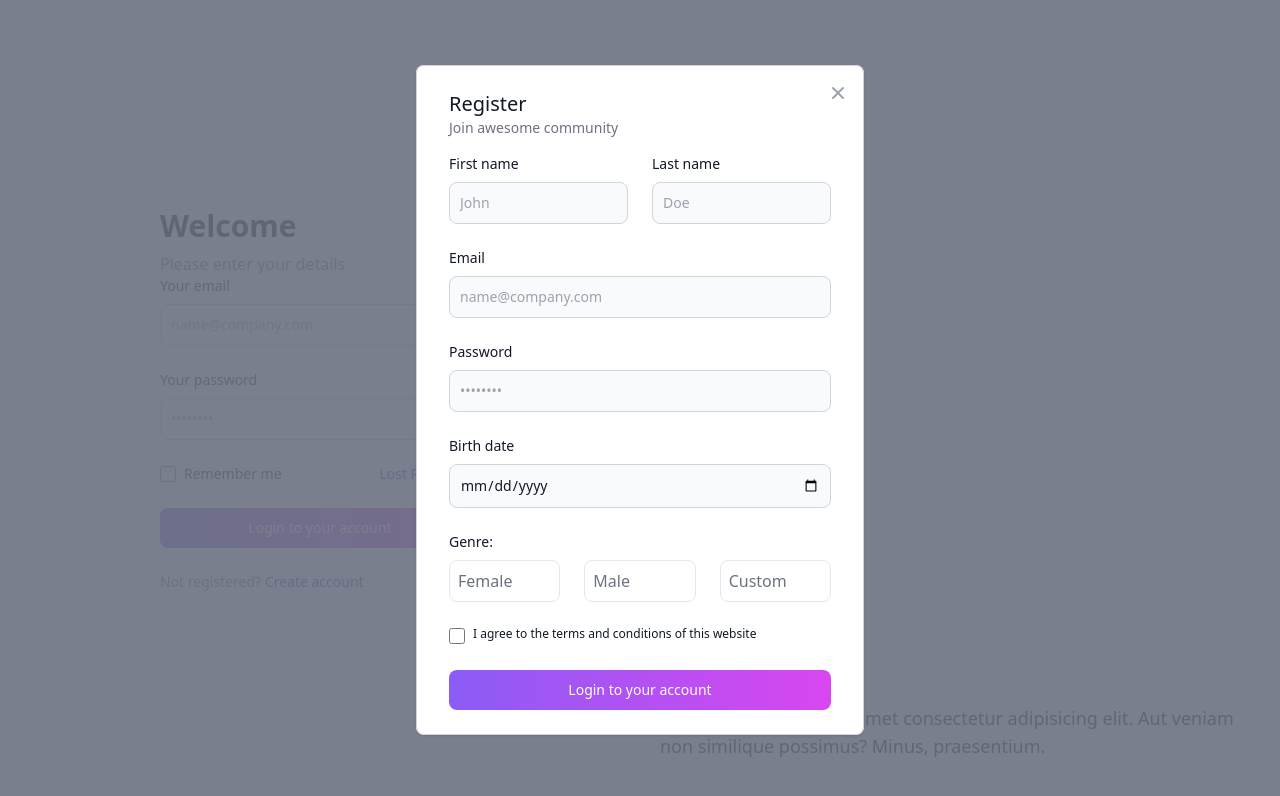
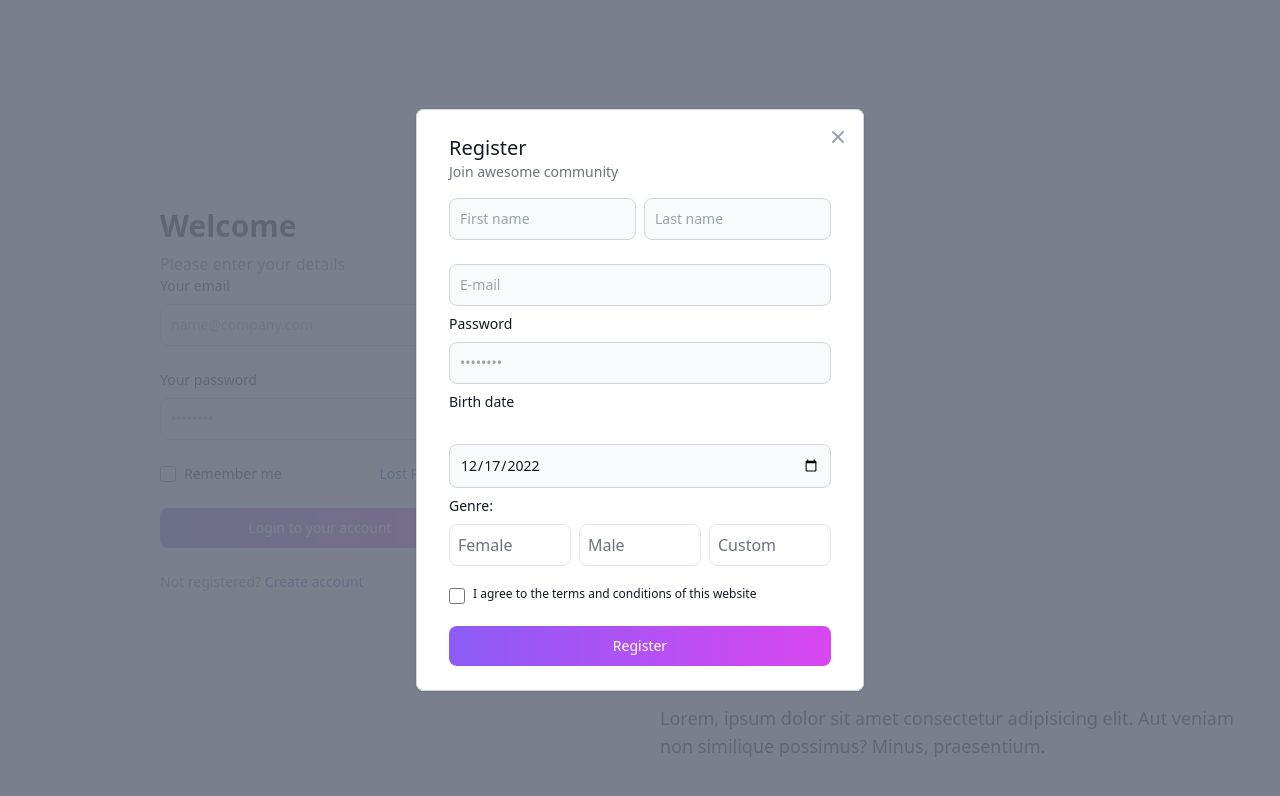
Before and after one commit to mocutasorin/social-web3, a Next.js app: page /auth in a window 1280 px wide. Both pictures are taken after a click on the link "Create account". Shown: the top 796 px of the page. Built offline with nearby package versions, Linux system fonts and the light colour scheme.

Commit message:
Register Form special fields functionality

```diff
--- /dev/null
+++ b/components/DatePickerField.tsx
@@ -0,0 +1,26 @@
+import React from "react";
+import { useField, useFormikContext } from "formik";
+import DatePicker from "react-datepicker";
+
+type Props = {
+  name: string;
+  // All other props
+  [x: string]: any;
+};
+
+const DatePickerField = ({ ...props }: Props) => {
+  const { setFieldValue } = useFormikContext();
+  const [field] = useField(props);
+  return (
+    <DatePicker
+      {...field}
+      {...props}
+      //   selected={(field.value && new Date(field.value)) || null}
+      onChange={(val) => {
+        setFieldValue(field.name, val);
+      }}
+    />
+  );
+};
+
+export default DatePickerField;
--- a/components/RegisterForm.tsx
+++ b/components/RegisterForm.tsx
@@ -1,9 +1,16 @@
-import { Dispatch, SetStateAction } from "react";
+import React, { Dispatch, SetStateAction, useState } from "react";
 import { Field, Form, Formik } from "formik";
+import DatePicker from "react-datepicker";
+import DatePickerField from "./DatePickerField";
 
 interface FormValues {
+  first_name: string;
+  last_name: string;
   email: string;
   password: string;
+  birth_date: string;
+  genre: string;
+  agreement: boolean;
 }
 
 type Props = {
@@ -12,7 +19,30 @@ type Props = {
 };
 
 const RegisterForm = ({ showForm, setShowForm }: Props) => {
-  const initialValues: FormValues = { email: "", password: "" };
+  // Date input default values and setter
+  const today = new Date().toISOString().substring(0, 10);
+  const [date, setDate] = useState(today);
+  const [isChecked, setIsChecked] = useState(false);
+
+  // Form initial values
+  const initialValues: FormValues = {
+    first_name: "",
+    last_name: "",
+    email: "",
+    password: "",
+    birth_date: date,
+    genre: "",
+    agreement: false,
+  };
+
+  //   Input handlers (Date and Checkbox)
+  const handleDateChange = (e: React.ChangeEvent<HTMLInputElement>) => {
+    setDate(e.target.value);
+  };
+
+  const handleCheckboxChange = (e: React.ChangeEvent<HTMLInputElement>) => {
+    setIsChecked(!isChecked);
+  };
   return (
     <div
       id="authentication-modal"
@@ -57,52 +87,35 @@ const RegisterForm = ({ showForm, setShowForm }: Props) => {
                 actions.setSubmitting(false);
               }}
             >
-              <Form className="space-y-6" action="#">
-                <div className="grid gap-6 mb-6 md:grid-cols-2">
+              {({ values, setFieldValue }) => (
+                <Form className="space-y-2" action="#">
+                  <div className="grid gap-2 mb-6 md:grid-cols-2">
                     <div>
-                    <label
-                      htmlFor="first_name"
-                      className="block mb-2 text-sm font-medium text-gray-900 dark:text-white"
-                    >
-                      First name
-                    </label>
                       <input
                         type="text"
                         id="first_name"
                         className="bg-gray-50 border border-gray-300 text-gray-900 text-sm rounded-lg focus:ring-blue-500 focus:border-blue-500 block w-full p-2.5 dark:bg-gray-700 dark:border-gray-600 dark:placeholder-gray-400 dark:text-white dark:focus:ring-blue-500 dark:focus:border-blue-500"
-                      placeholder="John"
+                        placeholder="First name"
                         required
                       />
                     </div>
                     <div>
-                    <label
-                      htmlFor="last_name"
-                      className="block mb-2 text-sm font-medium text-gray-900 dark:text-white"
-                    >
-                      Last name
-                    </label>
                       <input
                         type="text"
                         id="last_name"
                         className="bg-gray-50 border border-gray-300 text-gray-900 text-sm rounded-lg focus:ring-blue-500 focus:border-blue-500 block w-full p-2.5 dark:bg-gray-700 dark:border-gray-600 dark:placeholder-gray-400 dark:text-white dark:focus:ring-blue-500 dark:focus:border-blue-500"
-                      placeholder="Doe"
+                        placeholder="Last name"
                         required
                       />
                     </div>
                   </div>
                   <div>
-                  <label
-                    htmlFor="email"
-                    className="block mb-2 text-sm font-medium text-gray-900 dark:text-white"
-                  >
-                    Email
-                  </label>
                     <Field
                       type="email"
                       name="email"
                       id="email"
                       className="bg-gray-50 border border-gray-300 text-gray-900 text-sm rounded-lg focus:ring-blue-500 focus:border-blue-500 block w-full p-2.5 dark:bg-gray-600 dark:border-gray-500 dark:placeholder-gray-400 dark:text-white"
-                    placeholder="name@company.com"
+                      placeholder="E-mail"
                       required
                     />
                   </div>
@@ -129,21 +142,23 @@ const RegisterForm = ({ showForm, setShowForm }: Props) => {
                     >
                       Birth date
                     </label>
+                    <DatePickerField />
                     <input
                       type="date"
                       id="birth_date"
                       className="bg-gray-50 border border-gray-300 text-gray-900 text-sm rounded-lg focus:ring-blue-500 focus:border-blue-500 block w-full p-2.5 dark:bg-gray-700 dark:border-gray-600 dark:placeholder-gray-400 dark:text-white dark:focus:ring-blue-500 dark:focus:border-blue-500"
-                    placeholder="John"
                       required
+                      value={values.birth_date}
+                      onChange={() => setFieldValue}
                     />
                   </div>
                   <div>
                     <p className="text-sm mb-2 block font-medium text-gray-900 dark:text-white">
                       Genre:
                     </p>
-                  <ul className="grid gap-6 w-full md:grid-cols-3">
+                    <ul className="grid gap-2 w-full md:grid-cols-3">
                       <li>
-                      <input
+                        <Field
                           type="radio"
                           id="female"
                           name="genre"
@@ -159,7 +174,7 @@ const RegisterForm = ({ showForm, setShowForm }: Props) => {
                         </label>
                       </li>
                       <li>
-                      <input
+                        <Field
                           type="radio"
                           id="male"
                           name="genre"
@@ -175,7 +190,7 @@ const RegisterForm = ({ showForm, setShowForm }: Props) => {
                         </label>
                       </li>
                       <li>
-                      <input
+                        <Field
                           type="radio"
                           id="custom"
                           name="genre"
@@ -192,15 +207,17 @@ const RegisterForm = ({ showForm, setShowForm }: Props) => {
                       </li>
                     </ul>
                   </div>
-                <div className="flex justify-between">
+                  <div className="flex justify-between py-3">
                     <div className="flex items-start">
                       <div className="flex items-center h-5">
                         <Field
-                        id="remember"
+                          name="agreement"
+                          id="agreement"
                           type="checkbox"
                           value=""
                           className="w-4 h-4 border border-gray-300 rounded bg-gray-50 focus:ring-3 focus:ring-blue-300 dark:bg-gray-600 dark:border-gray-500 dark:focus:ring-blue-600 dark:ring-offset-gray-800"
                           required
+                          checked={values.agreement}
                         />
                       </div>
                       <label
@@ -215,9 +232,10 @@ const RegisterForm = ({ showForm, setShowForm }: Props) => {
                     type="submit"
                     className="w-full text-white bg-gradient-to-r from-violet-500 to-fuchsia-500 hover:to-violet-500 focus:ring-4 focus:outline-none focus:ring-blue-300 font-medium rounded-lg text-sm px-5 py-2.5 text-center dark:bg-blue-600 dark:hover:bg-blue-700 dark:focus:ring-blue-800"
                   >
-                  Login to your account
+                    Register
                   </button>
                 </Form>
+              )}
             </Formik>
           </div>
         </div>
--- a/models/userSchema.ts
+++ b/models/userSchema.ts
@@ -6,7 +6,9 @@ const UserSchema = new Schema({
     first_name: {type: String, required: true, maxLength: 100},
     last_name: {type: String, required: true, maxLength: 100},
     email: {type: String, required: true},
-    password: {type: String, required: true}
+    password: {type: String, required: true},
+    birth_date: {type: Date, required: true},
+    genre: {type: String, required: true}
 });
 
 module.exports = mongoose.model("User", UserSchema)
--- a/package.json
+++ b/package.json
@@ -13,6 +13,7 @@
     "@types/express": "^4.17.15",
     "@types/node": "18.11.13",
     "@types/react": "18.0.26",
+    "@types/react-datepicker": "^4.8.0",
     "@types/react-dom": "18.0.9",
     "dotenv": "^16.0.3",
     "eslint": "8.29.0",
@@ -22,6 +23,7 @@
     "mongoose": "^6.8.2",
     "next": "13.0.6",
     "react": "18.2.0",
+    "react-datepicker": "^4.8.0",
     "react-dom": "18.2.0",
     "react-icons": "^4.7.1",
     "ts-node": "^10.9.1",
```
Also changed, not shown: 1 other file (tests, documents, lock files or other folders). Lines whose indentation alone changed are shown as unchanged.
